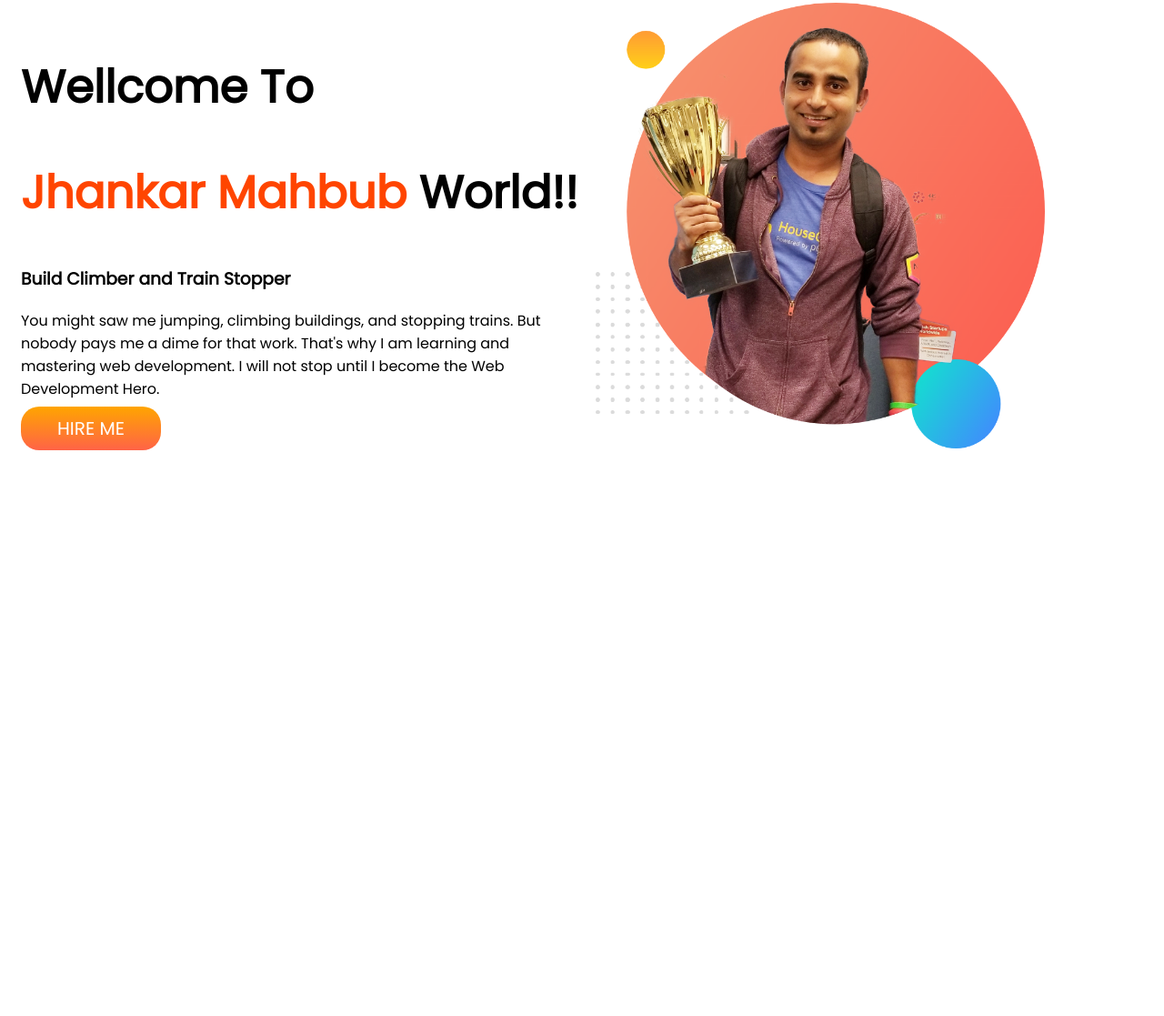
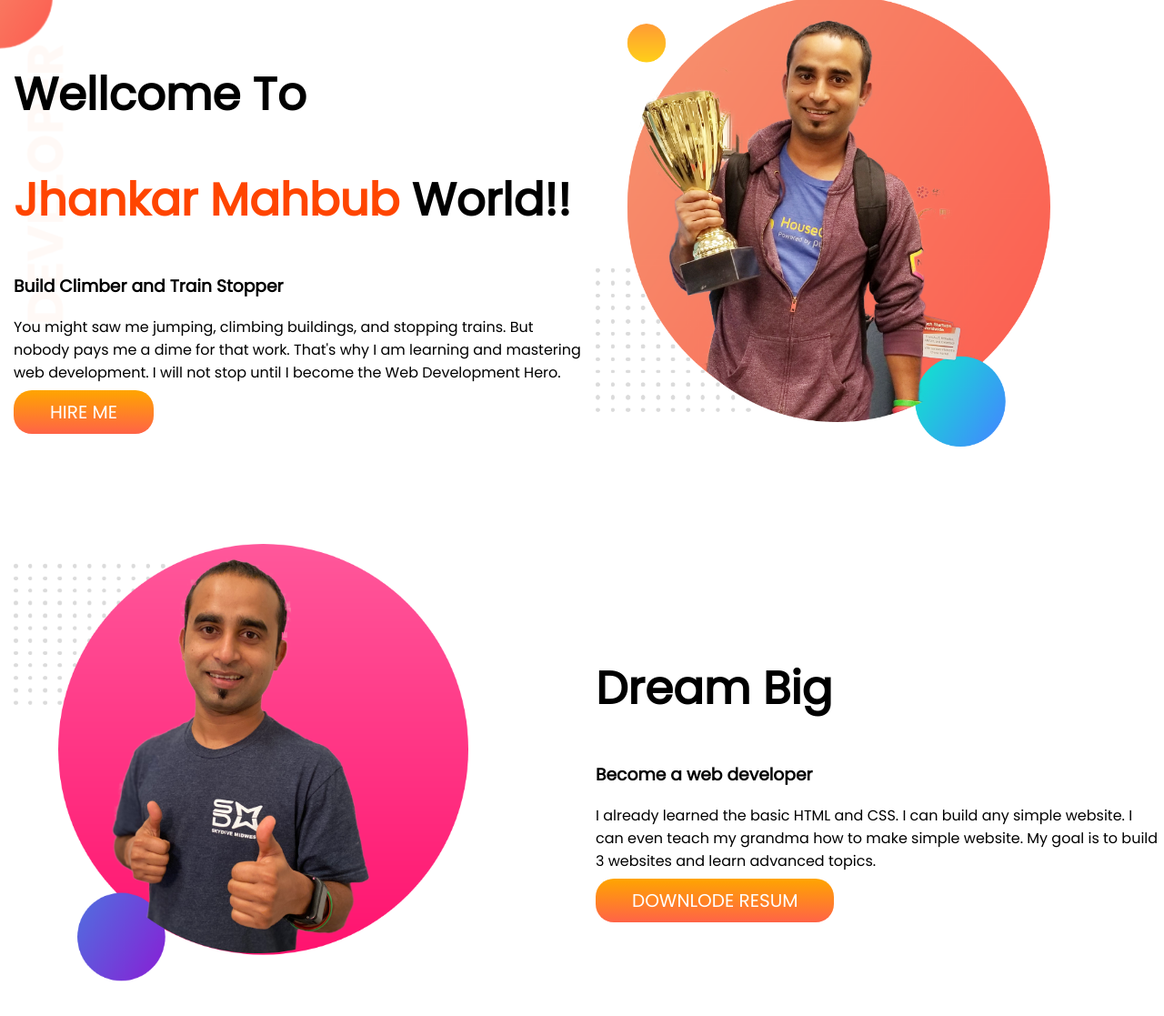
Before and after one commit to majharul224/developer-portfolio-jonkar, a plain HTML site: page developer-portfolio-jonkar.html in a window 1280 px wide. Shown: the part 5-1122 px from the top of the page at 91% size. Before the commit the page ends 800 px from the top, so only its background shows below. Drawn offline with Linux system fonts and the light colour scheme.

Commit message:
drem big section add

```diff
--- a/developer-portfolio-jonkar.html
+++ b/developer-portfolio-jonkar.html
@@ -11,7 +11,7 @@
         <link rel="stylesheet" href="style.css">
     </head>
 <body>
-<section>
+<section class="top-banner">
     <div class="half-width">
         <h1>Wellcome To</h1>
         <h1><span class="orange-color">Jhankar Mahbub</span> World!!</h1>
@@ -23,6 +23,16 @@
         <img src="images/jhankar.png" alt="">
     </div>
 </section>
-
+  <section class="dream-big">
+    <div class="half-width">
+        <img src="images/jhankar2.png" alt="">
+    </div>
+    <div class="half-width">
+        <h1>Dream Big</h1>
+        <h3>Become a web developer</h3>
+        <p>I already learned the basic HTML and CSS. I can build any simple website. I can even teach my grandma how to make simple website. My goal is to build 3 websites and learn advanced topics.</p>
+        <a  href="https://github.com/majharul224" target="_blank">DOWNLODE RESUM</a>
+    </div>
+  </section>
 </body>
 </html>
--- a/style.css
+++ b/style.css
@@ -1,5 +1,8 @@
+
+
 body{
     font-family: 'Poppins', sans-serif;
+    margin: 0;
 }
 h1{
     font-size: 50px;
@@ -10,6 +13,7 @@ h1{
 section{
     display: flex;
     align-items: center;
+    margin-bottom: 100PX;
 }
 
 .half-width{
@@ -26,5 +30,15 @@ border-radius: 20PX;
 background-image: linear-gradient(orange, tomato);
 color: white;
 font-size: 20px;
+}
+.top-banner{
+    background-image: url(images/top-banner.png);
+    background-repeat: no-repeat;
 
 }
+
+.dream-big{
+    display: flex;
+    align-items: center;
+    margin-top: 100px;
+}
```
